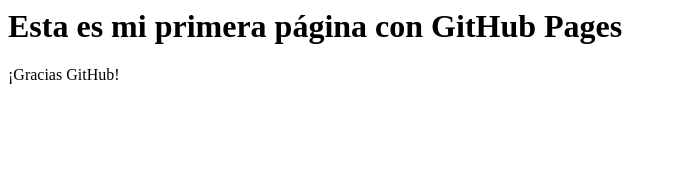
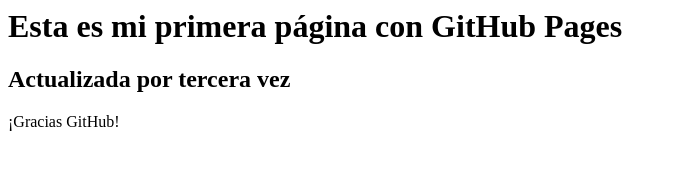
Before and after one commit to DT-ESP-008/Prueba2, a plain HTML site: page index.html in a window 1280 px wide. Shown: the whole page, without its empty margins (0-677 px from the left). Drawn offline with Linux system fonts and the light colour scheme.

Commit message:
Cambios en el archivo

```diff
--- a/index.html
+++ b/index.html
@@ -1,4 +1,5 @@
 <html>
 <h1> Esta es mi primera página con GitHub Pages </h1>
+<h2> Actualizada por tercera vez </h2>
 <p>¡Gracias GitHub!</p>
 </html>
```
